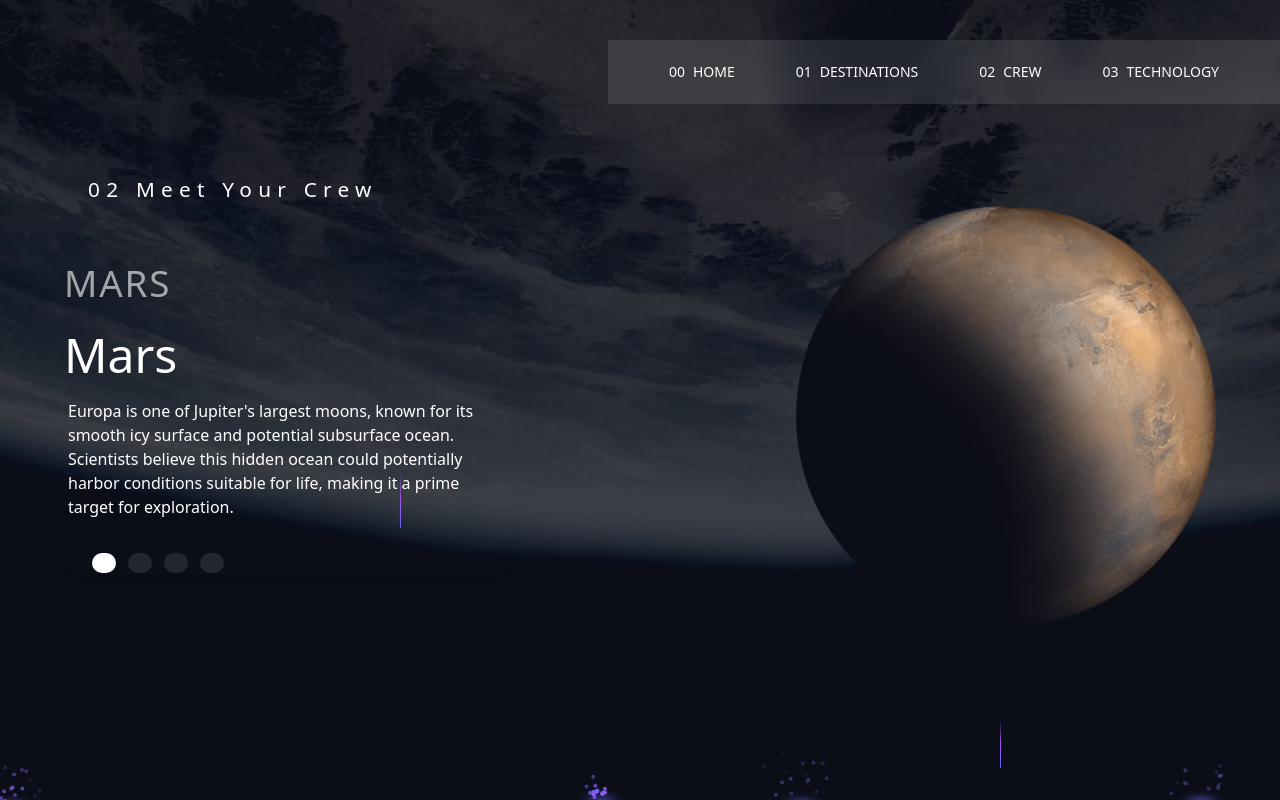
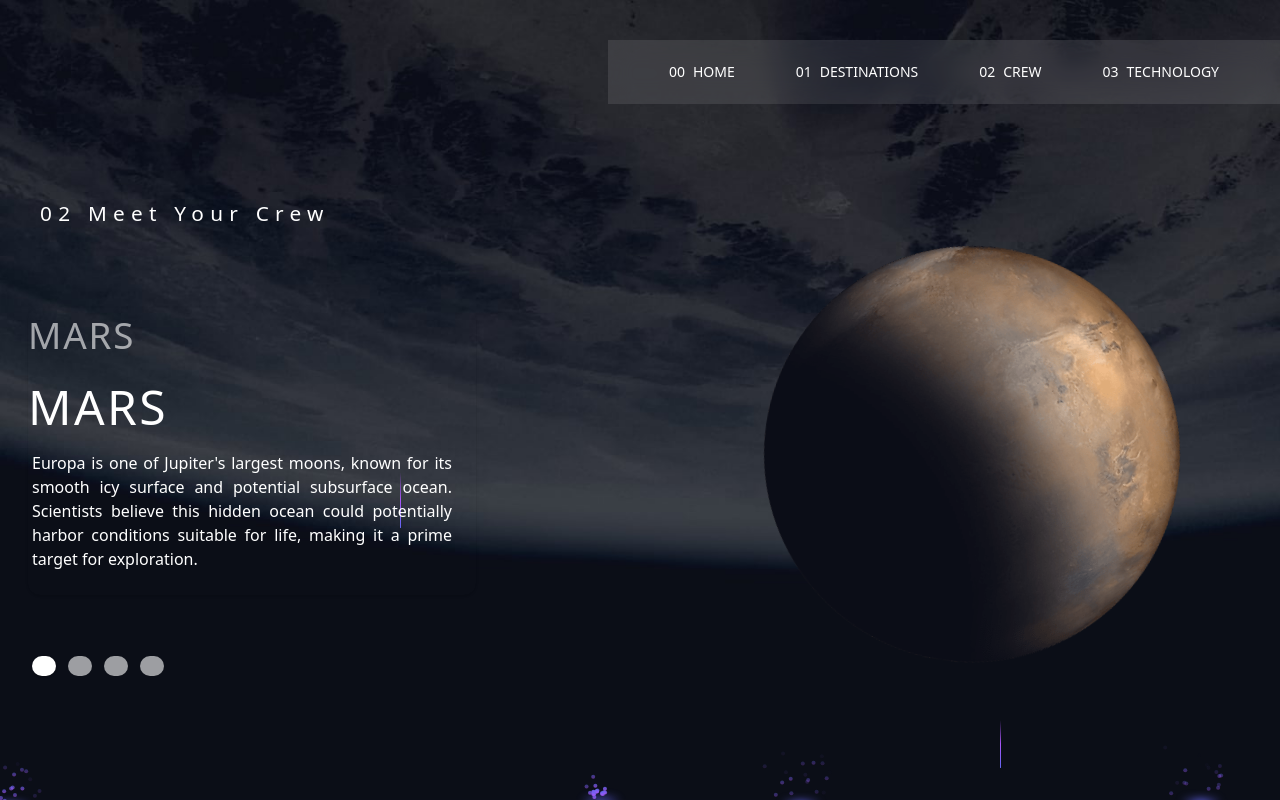
Before and after one commit to SaiHtetMyatNaing/space-adventure, a Next.js app: page /crew in a window 1280 px wide. Built offline with nearby package versions, Linux system fonts and the light colour scheme.

Commit message:
Enhance loading and layout components: update loader styles, refine card and background layouts, and improve responsiveness across destination and technology pages

```diff
--- a/src/app/crew/page.tsx
+++ b/src/app/crew/page.tsx
@@ -4,7 +4,9 @@ import React from 'react'
 
 const page = () => {
   return (
-    <BackgroundBeamsWithCollision className='text-white gap-20 flex justify-center items-center flex-col bg-[url("/assets/crew/background-crew-desktop.jpg")] bg-no-repeat bg-cover overflow-hidden h-screen bg-center'>
+    <BackgroundBeamsWithCollision className='text-white flex justify-start md:justify-center items-center flex-col lg:bg-[url("/assets/crew/background-crew-desktop.jpg")]
+    md:bg-[url("/assets/crew/background-crew-tablet.jpg")]
+    bg-[url("/assets/crew/background-crew-mobile.jpg")] h-auto bg-no-repeat bg-cover bg-center'>
        <CrewSection/>
     </BackgroundBeamsWithCollision>
   )
--- a/src/app/destination/page.tsx
+++ b/src/app/destination/page.tsx
@@ -8,7 +8,7 @@ const page = () => {
     bg-[url("/assets/destination/background-destination-mobile.jpg")]
     md:bg-[url("/assets/destination/background-destination-tablet.jpg")]
      lg:bg-[url("/assets/destination/background-destination-desktop.jpg")]
-     bg-no-repeat bg-cover bg-center'>
+     bg-no-repeat bg-cover bg-center h-auto'>
       <DestinationSection />
     </BackgroundBeamsWithCollision>
   );
--- a/src/app/layout.tsx
+++ b/src/app/layout.tsx
@@ -26,7 +26,7 @@ export default function RootLayout({
   return (
     <html lang="en">
       <body
-        className={`${geistSans.variable} ${geistMono.variable} relative antialiased`}
+        className={`${geistSans.variable} ${geistMono.variable} relative bg-black antialiased`}
       >
         <Header />
         {children}
--- a/src/app/loading.tsx
+++ b/src/app/loading.tsx
@@ -2,7 +2,7 @@ import React from 'react'
 
 const loader = () => {
   return (
-    <div className='loader'>loader</div>
+    <div className='w-full h-full max-w-full max-h-full bg-red-300 loader'>loader</div>
   )
 }
 
--- a/src/app/technology/page.tsx
+++ b/src/app/technology/page.tsx
@@ -4,7 +4,7 @@ import BackgroundBeamsWithCollision from "@/components/ui/background-beams-with-
 
 const page = () => {
   return (
-    <BackgroundBeamsWithCollision className='text-white  flex gap-20 flex-col bg-[url("/assets/technology/background-technology-desktop.jpg")] bg-no-repeat bg-cover h-screen bg-center'>
+    <BackgroundBeamsWithCollision className='text-white  flex items-center justify-center  flex-col bg-[url("/assets/technology/background-technology-desktop.jpg")] h-screen bg-no-repeat bg-cover  bg-center'>
       <TechSection />
     </BackgroundBeamsWithCollision>
   );
--- a/src/components/ui/card.tsx
+++ b/src/components/ui/card.tsx
@@ -9,7 +9,7 @@ const Card = React.forwardRef<
   <div
     ref={ref}
     className={cn(
-      "rounded-xl border bg-card text-card-foreground shadow",
+      "rounded-xl border bg-card  shadow",
       className
     )}
     {...props}
--- a/src/components/ui/crew/crew-creation.tsx
+++ b/src/components/ui/crew/crew-creation.tsx
@@ -3,84 +3,77 @@ import Image from "next/image";
 import React from "react";
 import { Tabs, TabsContent, TabsList, TabsTrigger } from "@/components/ui/tabs";
 import { destinations } from "@/lib/data";
-import {
-  Card,
-  CardContent,
-  CardDescription,
-  CardFooter,
-  CardHeader,
-  CardTitle,
-} from "@/components/ui/card";
+import { Card, CardContent, CardHeader, CardTitle } from "@/components/ui/card";
 import { motion } from "framer-motion";
 
 const CrewSection = () => {
   return (
-
-      <main className="flex items-center justify-between w-full max-w-6xl gap-2 mx-auto overflow-hidden">
-        <Tabs defaultValue="mars" className="flex flex-col w-full mx-auto">
+    <main className="flex items-center justify-center w-full gap-2 px-5 mx-auto mt-20 md:mt-32 max-w-7xl">
+      <Tabs
+        defaultValue="mars"
+        className="flex flex-col w-full gap-3 px-2 md:gap-0"
+      >
         <motion.h1
-          initial={{ x : '-100%' , opacity : 0 }}
-          animate={{ opacity: 1, x: '0%' }}
-          exit={{ opacity: 0, x: '-100%' }}
-          className="ml-6 text-[1.3em] tracking-[0.3em]">
+          initial={{ x: "-100%", opacity: 0 }}
+          animate={{ opacity: 1, x: "0%" }}
+          exit={{ opacity: 0, x: "-100%" }}
+          className=" lg:p-3 text-[1em] sm:text-[1.3em]  select-none tracking-[0.3em]"
+        >
           02 Meet Your Crew
         </motion.h1>
-
+        <div className="relative min-h-[500px]">
           {destinations.map((destination) => {
             return (
-              <motion.div
-              key={destination.tabValue}
-              className="w-full h-full max-w-full"
-              initial={{ opacity: 0, y: 20 }}
-              animate={{ opacity: 1, y: 0 }}
-              transition={{
-                type: "spring",
-                stiffness: 100,
-                duration: 0.5
-              }}
-            >
               <TabsContent
                 value={destination.tabValue}
                 key={destination.tabValue}
-                className="flex items-center justify-between max-w-6xl"
+                className="flex flex-col items-center justify-between h-full max-w-6xl gap-3 md:flex-row"
               >
-                <Card className="flex flex-col items-start max-w-md gap-2 text-white bg-transparent border-none ">
-                  <CardHeader className="flex flex-col gap-2">
+                <Card className="flex flex-col max-w-md gap-2 text-white bg-transparent border-none md:items-start">
+                  <CardHeader className="flex flex-col items-center gap-2 md:items-start">
                     <CardTitle className="text-[2.3em] font-extralight text-white/60 uppercase tracking-wider">
                       {destination.name}
                     </CardTitle>
-                    <CardDescription className="text-[3em] text-white">
+                    <CardTitle className="text-[3em] font-extralight text-white uppercase tracking-wider">
                       {destination.name}
-                    </CardDescription>
-                    <CardContent className="-ml-5">
+                    </CardTitle>
+                    <CardContent className="-ml-5 text-center  md:text-justify min-h-[100px]">
                       <p>{destination.description}</p>
                     </CardContent>
                   </CardHeader>
+                </Card>
 
-                  <CardFooter className="flex self-start justify-between w-full max-w-full py-2">
-                    <TabsList className="flex items-center self-start justify-start w-full max-w-md gap-3 bg-transparent">
+                <TabsList className="flex items-center self-center justify-center w-full max-w-md gap-3 bg-transparent md:hidden md:justify-start md:self-start">
                   {destinations.map((destination) => (
                     <TabsTrigger
                       key={destination.tabValue}
                       value={destination.tabValue}
-                          className="w-5 h-5 rounded-full cursor-pointer bg-white/10"
+                      className="w-3 rounded-full cursor-pointer md:w-5 md:h-5 bg-white/60"
                     ></TabsTrigger>
                   ))}
                 </TabsList>
-                  </CardFooter>
-                </Card>
 
                 <Image
                   src={destination.image.src}
                   alt={destination.image.alt}
-                  width={420}
+                  width={450}
                   height={400}
-                  className="ml-12 rotating-image"
+                  className="w-56 h-56 md:ml-12 md:order-2 order-1 mt-1 rotating-image md:w-[20em] max-h-[26em] max-w-[26em] md:h-[20em] lg:w-[26em] lg:h-[26em] flex-shrink-0"
                 />
               </TabsContent>
-              </motion.div>
             );
           })}
+
+          <TabsList className="items-center self-center justify-center hidden max-w-md gap-3 bg-transparent md:flex sw-full md:justify-start md:self-start">
+            {destinations.map((destination) => (
+              <TabsTrigger
+                key={destination.tabValue}
+                value={destination.tabValue}
+                className="w-5 h-5 rounded-full cursor-pointer bg-white/60"
+              ></TabsTrigger>
+            ))}
+          </TabsList>
+        </div>
       </Tabs>
     </main>
   );
--- a/src/components/ui/destination/destination.tsx
+++ b/src/components/ui/destination/destination.tsx
@@ -18,10 +18,11 @@ const DestinationSection = () => {
         defaultValue="mars"
         className="flex flex-col w-full gap-4 mt-4 md:mt-0"
       >
-        <h1 className="px-10 lg:p-3 text-[1em] sm:text-[1.3em] mt-10 select-none  tracking-[0.3em]">
+        <h1 className="px-10 lg:p-3 text-[1em] sm:text-[1.3em] mt-10 select-none max-w-md tracking-[0.15em] md:tracking-[0.3em]">
           01 Pick Your Destination
         </h1>
 
+        {/* tab list for desktop and tablet view */}
         <div className="justify-center hidden w-full max-w-full md:flex">
           <TabsList className="flex max-w-sm bg-transparent ml-[14em]">
             {destinations.map((destination) => (
@@ -85,7 +86,7 @@ const DestinationSection = () => {
 
                   </CardHeader>
 
-                  <CardContent className="text-center   md:text-justify min-h-[100px]">
+                  <CardContent className="text-center  md:text-justify min-h-[100px]">
                     <p>{destination.description}</p>
                   </CardContent>
 
--- a/src/components/ui/home/hero-section.tsx
+++ b/src/components/ui/home/hero-section.tsx
@@ -12,8 +12,8 @@ const HeroSection = () => {
         stiffness: 100,
         duration: 0.5,
       }}
-      className=" flex flex-col items-center justify-center sm:flex-row select-none gap-32 sm:gap-10
-        sm:px-10 sm:justify-between sm:self-center
+      className=" flex flex-col items-center justify-center sm:flex-row select-none gap-20 sm:gap-10
+        sm:px-10 sm:justify-between sm:self-center p-4
         uppercase md:justify-between md:items-center  text-white h-full lg:py-[4em] text-center max-w-full w-full lg:px-[10em] md:mt-[10em]"
     >
       <div className="flex flex-col items-start justify-start gap-4 p-2 mt-12 md:mt-0 md:p-0 md:max-w-2xl">
--- a/src/components/ui/tabs.tsx
+++ b/src/components/ui/tabs.tsx
@@ -7,7 +7,7 @@ import { cn } from "@/lib/utils"
 
 const Tabs = TabsPrimitive.Root
 
-const TabsList = React.forwardRef<
+const   TabsList = React.forwardRef<
   React.ElementRef<typeof TabsPrimitive.List>,
   React.ComponentPropsWithoutRef<typeof TabsPrimitive.List>
 >(({ className, ...props }, ref) => (
```
Also changed, not shown: src/components/ui/technology/tech-section.tsx (+7 -7 lines). Lines whose indentation alone changed are shown as unchanged.
